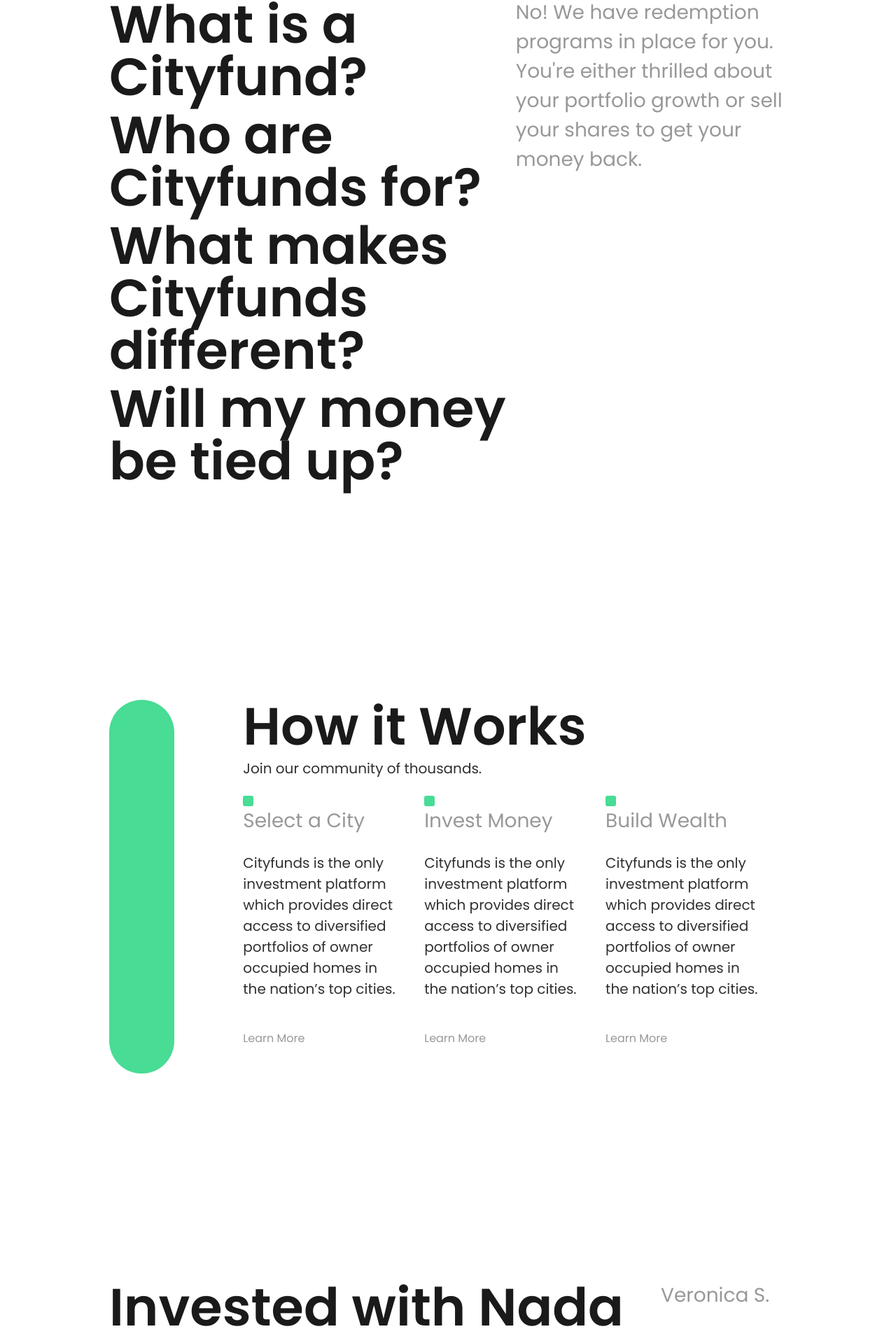
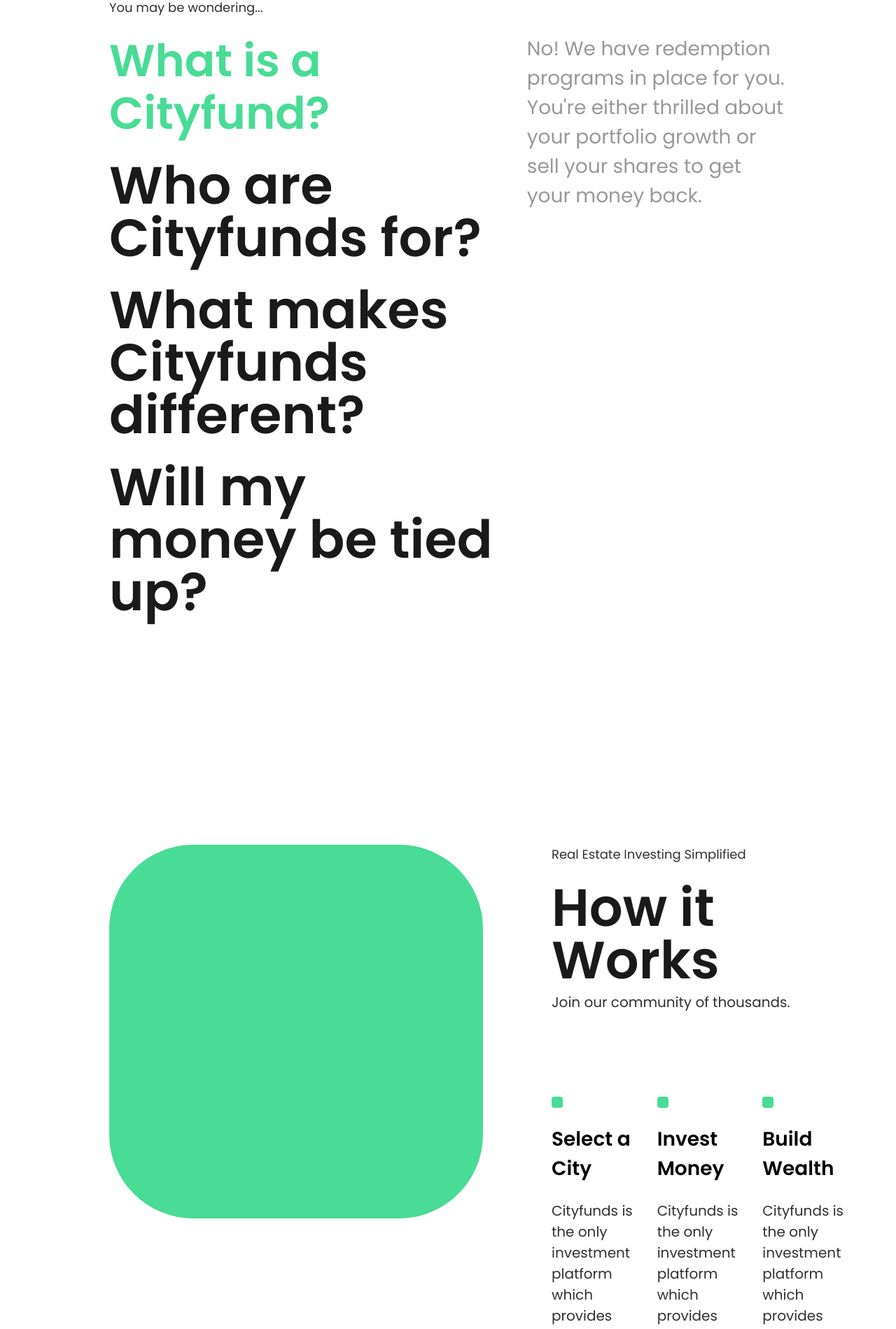
Before and after one commit to nadalabs/cityfunds-marketing, a Next.js app: page / in a window 1280 px wide. Shown: the part 3922-5821 px from the top of the page at 70% size. Built offline with nearby package versions, Linux system fonts and the light colour scheme.

Commit message:
Improve UI on bottom four sections.

```diff
--- a/src/sections/EmailCapture.tsx
+++ b/src/sections/EmailCapture.tsx
@@ -24,13 +24,36 @@
   };
 
   return (
-    <CtaWrapper>
+    <SectionWrapper>
+      <div style={{ marginBottom: '48px' }}>
+        <Image
+          width={125}
+          height={30}
+          alt={'Cityfunds'}
+          src={'/images/cityfunds.png'}
+        />
+        <hr
+          style={{
+            width: '1px',
+            height: '30px',
+            display: 'inline-block',
+            margin: '0 24px',
+          }}
+        />
+        <Image
+          width={125}
+          height={30}
+          alt={'Altsco'}
+          src={'/images/altsco.png'}
+        />
+      </div>
+      <Heading>Limited Time Offer for Alts.co Readers</Heading>
+      <Text style={{ marginBottom: '8px' }}>
+        Homeowner or not, call yourself a real estate investor today. As an
+        added bonus get a free $100* when you invest $1000 in any city.
+      </Text>
+      <Text style={{ color: '#989898' }}>*valid until 5/31/23</Text>
       <FormProvider {...methods}>
-        <Heading>Limited Time Offer for Alts.co Readers</Heading>
-        <PrimaryText>
-          Homeowner or not, call yourself a real estate investor today. As an
-          added bonus get a free $100* when you invest $1000 in any city.
-        </PrimaryText>
         <StyledForm onSubmit={handleSubmit(onSubmit)}>
           {/* <FormInput
             name="email"
@@ -45,15 +68,12 @@
             placeholder="Email Address"
           /> */}
         </StyledForm>
-        <Text>
-          By subscribing you agree with our Privacy Policy and provide consent
-          to receiving updates from our company.
-        </Text>
       </FormProvider>
-    </CtaWrapper>
+    </SectionWrapper>
   );
 }
 
-export const CtaWrapper = styled.div`
+export const SectionWrapper = styled.div`
+  width: 800px;
   padding: 180px 0;
 `;
--- a/src/sections/FaqsSection.tsx
+++ b/src/sections/FaqsSection.tsx
@@ -1,4 +1,4 @@
-import { Heading, PrimaryText } from '../elements/Typography';
+import { Heading, Overline, PrimaryText } from '../elements/Typography';
 import { useState } from 'react';
 
 export default function FaqsSection({}) {
@@ -15,18 +15,30 @@
   ];
 
   return (
-    <div style={{ display: 'flex', padding: '92px 0' }}>
-      <div style={{ width: '60%' }}>
+    <div style={{ padding: '92px 0' }}>
+      <Overline>You may be wondering...</Overline>
+
+      <div style={{ display: 'flex' }}>
+        <div style={{ width: '60%', marginRight: '40px' }}>
           {STATS.map(({ question }, idx) => (
-          <Heading key={idx} onClick={() => setActive(idx)}>
+            <Heading
+              key={idx}
+              onClick={() => setActive(idx)}
+              style={{
+                color: idx === active && '#48DC95',
+                fontSize: idx === active && '64px',
+                marginBottom: '28px',
+                cursor: 'pointer',
+              }}
+            >
               {question}
             </Heading>
           ))}
         </div>
-
         <div style={{ width: '40%' }}>
           <PrimaryText>{STATS[active].answer}</PrimaryText>
         </div>
       </div>
+    </div>
   );
 }
--- a/src/sections/HowItWorks.tsx
+++ b/src/sections/HowItWorks.tsx
@@ -1,6 +1,12 @@
 import styled from 'styled-components';
-import { Heading, PrimaryText, Text } from '../elements/Typography';
-import { SecondaryButton } from '../elements/Buttons';
+import {
+  GreenSquare,
+  Heading,
+  Overline,
+  PrimaryText,
+  Text,
+} from '../elements/Typography';
+import { PrimaryButton } from '../elements/Buttons';
 
 export default function HowItWorks({}) {
   const STEPS = [
@@ -29,7 +35,7 @@
       <div
         style={{
           height: '534px',
-          width: '534px',
+          minWidth: '534px',
           backgroundColor: '#48DC95',
           borderRadius: '120px',
           marginRight: '98px',
@@ -37,23 +43,19 @@
       />
 
       <div>
+        <Overline>Real Estate Investing Simplified</Overline>
         <Heading>How it Works</Heading>
         <Text>Join our community of thousands.</Text>
 
-        <div style={{ display: 'flex' }}>
+        <div style={{ display: 'flex', marginTop: '120px' }}>
           {STEPS.map(({ title, description, link }) => (
             <div key={title} style={{ marginRight: '32px' }}>
-              <div
-                style={{
-                  height: '15px',
-                  width: '15px',
-                  backgroundColor: '#48DC95',
-                  borderRadius: '3px',
-                }}
-              />
-              <PrimaryText>{title}</PrimaryText>
+              <GreenSquare style={{ marginBottom: '24px' }} />
+              <PrimaryText style={{ color: 'black', fontWeight: 600 }}>
+                {title}
+              </PrimaryText>
               <Text>{description}</Text>
-              <SecondaryButton>Learn More</SecondaryButton>
+              <PrimaryButton>Get Started</PrimaryButton>
             </div>
           ))}
         </div>
--- a/src/sections/Testimonials.tsx
+++ b/src/sections/Testimonials.tsx
@@ -1,6 +1,9 @@
-import Image from 'next/image';
-import { Heading, PrimaryText } from '../elements/Typography';
-import { PrimaryButton } from '../elements/Buttons';
+import {
+  GreenSquare,
+  Heading,
+  Overline,
+  PrimaryText,
+} from '../elements/Typography';
 import { useState } from 'react';
 
 export default function Testimonials({}) {
@@ -11,17 +14,49 @@
       location: 'Austin, TX',
       text: 'Invested with Nada originally and have been waiting for Cityfund to release! Excited to see the how the company will grow in the next few years- love the vision!',
     },
+    {
+      name: 'Veronica S.',
+      location: 'Austin, TX',
+      text: 'Invested with Nada originally and have been waiting for Cityfund to release! Excited to see the how the company will grow in the next few years- love the vision!',
+    },
+    {
+      name: 'Veronica S.',
+      location: 'Austin, TX',
+      text: 'Invested with Nada originally and have been waiting for Cityfund to release! Excited to see the how the company will grow in the next few years- love the vision!',
+    },
+    {
+      name: 'Veronica S.',
+      location: 'Austin, TX',
+      text: 'Invested with Nada originally and have been waiting for Cityfund to release! Excited to see the how the company will grow in the next few years- love the vision!',
+    },
   ];
 
   return (
-    <div style={{ display: 'flex', padding: '92px 0' }}>
-      <div style={{ width: '788px' }}>
-        <Heading>{REVIEWS[active].text}</Heading>
-      </div>
+    <div style={{ padding: '92px 0' }}>
+      <Overline>Hear it from our users...</Overline>
+      <div style={{ display: 'flex' }}>
+        <div style={{ width: '788px', marginRight: '24px' }}>
+          <Heading>"{REVIEWS[active].text}"</Heading>
+          <div style={{ display: 'flex' }}>
+            {REVIEWS.map((_, idx) => (
+              <GreenSquare
+                style={{
+                  backgroundColor: idx !== active && 'rgba(2, 1, 1, 0.05)',
+                  marginRight: '8px',
+                }}
+              />
+            ))}
+          </div>
+        </div>
 
-      <div style={{}}>
-        <PrimaryText>{REVIEWS[active].name}</PrimaryText>
-        <PrimaryText>{REVIEWS[active].location}</PrimaryText>
+        <div>
+          <PrimaryText
+            style={{ color: 'black', fontWeight: 600, marginBottom: 0 }}
+          >
+            {REVIEWS[active].name}
+          </PrimaryText>
+          <PrimaryText>{REVIEWS[active].location}</PrimaryText>
+        </div>
       </div>
     </div>
   );
```
Lines whose indentation alone changed are shown as unchanged.
